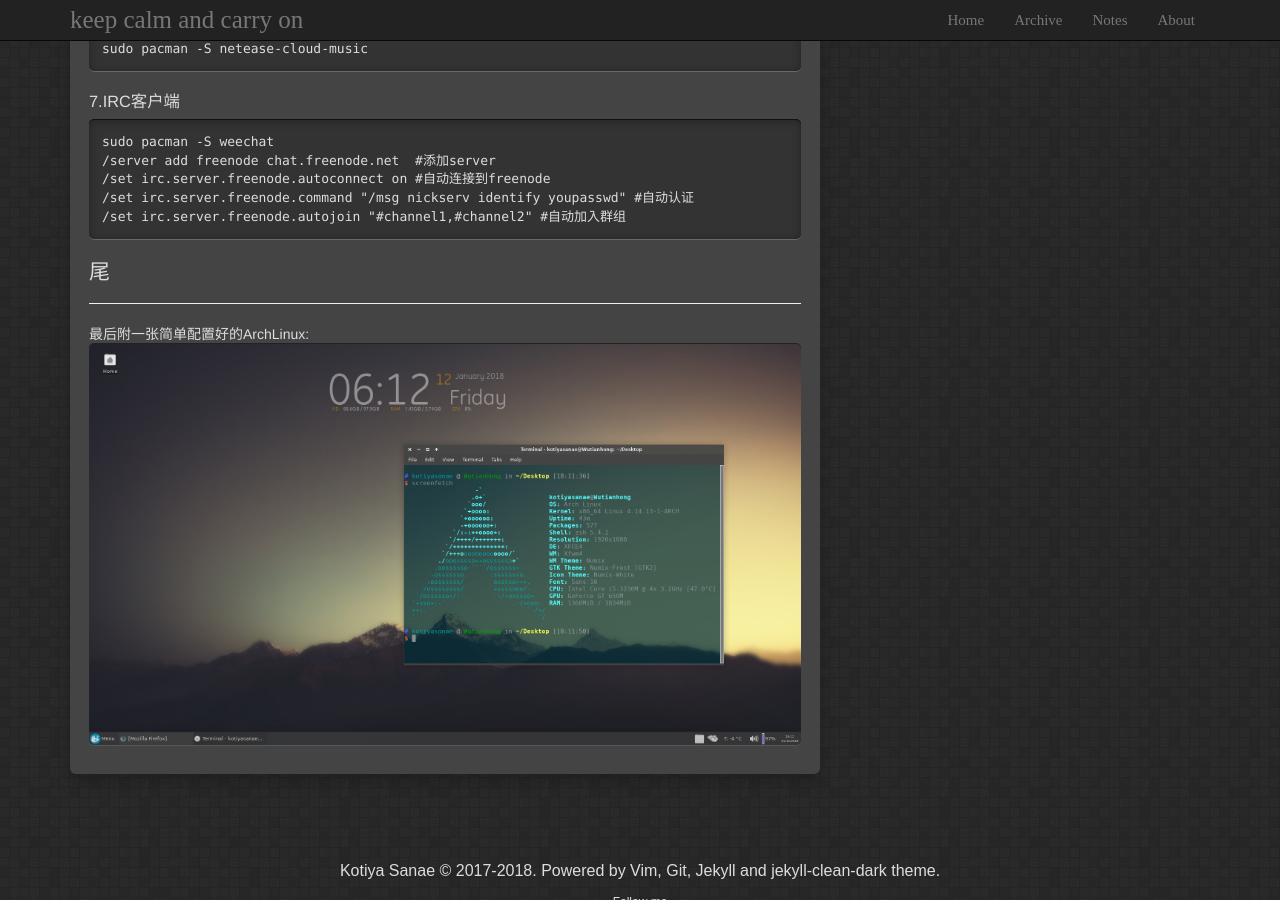
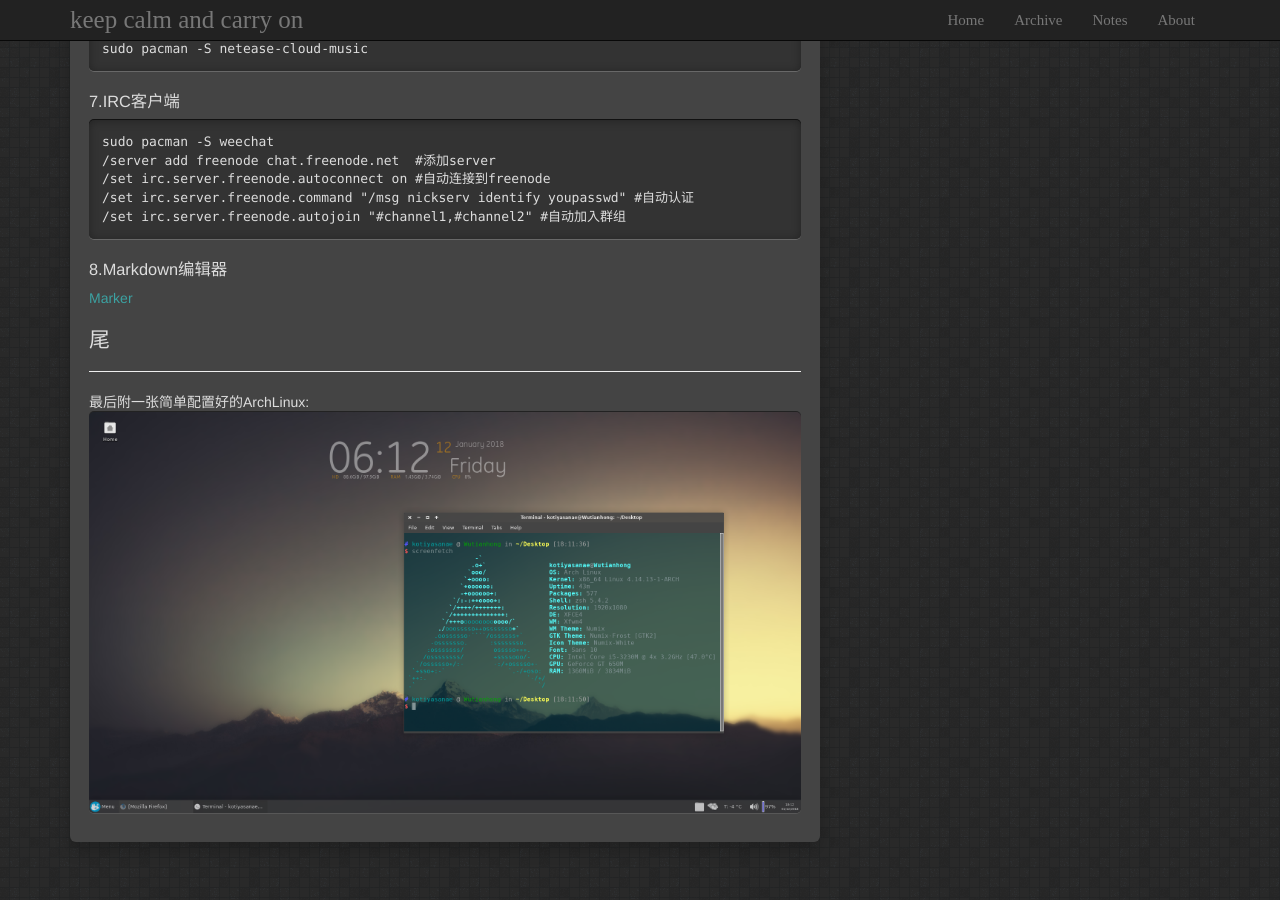
Before and after one commit to tianhongw/tianhongw.github.io, a Jekyll site: the page built from _posts/2018-01-07-install-and-custom-archlinux.md, in a window 1280 px wide and 900 px high, scrolled down 5583 px. Built offline with Jekyll 4.4.1, drawn with Linux system fonts in a browser that asks for light colours.

Commit message:
update install-and-custom-arclinux.md

````diff
--- a/_posts/2018-01-07-install-and-custom-archlinux.md
+++ b/_posts/2018-01-07-install-and-custom-archlinux.md
@@ -241,6 +241,8 @@ sudo pacman -S weechat
 /set irc.server.freenode.command "/msg nickserv identify youpasswd" #自动认证
 /set irc.server.freenode.autojoin "#channel1,#channel2" #自动加入群组
 ```
+### 8.Markdown编辑器
+[Marker](https://github.com/fabiocolacio/Marker)
 ## 尾
 ---------------------------
 最后附一张简单配置好的ArchLinux:
````
